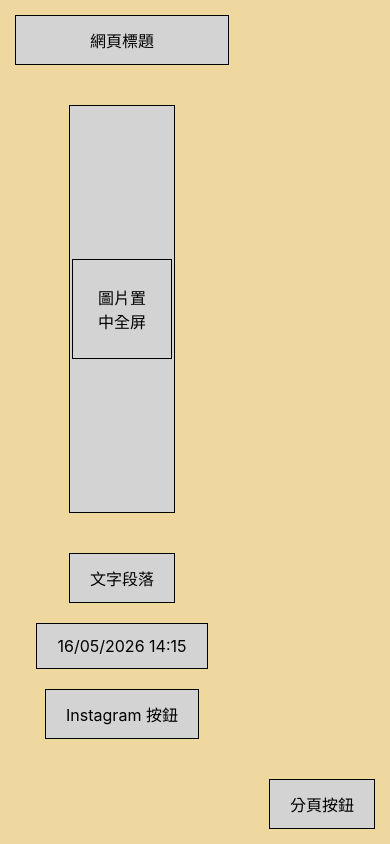
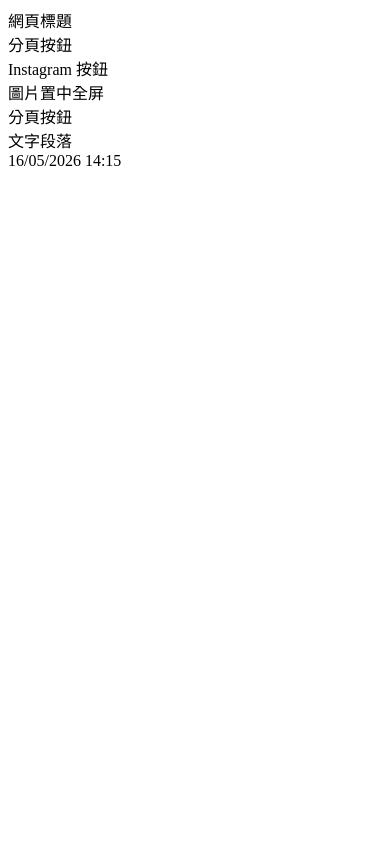
Before and after one commit to zoitsui-design/zoitsui-design.com, a plain HTML site: page index.html in a window 390 px wide. Drawn offline with Linux system fonts and the light colour scheme.

Commit message:
Update index.html

```diff
--- a/index.html
+++ b/index.html
@@ -4,102 +4,7 @@
     <meta charset="UTF-8">
     <meta name="viewport" content="width=device-width, initial-scale=1.0">
     <title>zoitsui-design.com</title>
-    <style>
-        * {
-            margin: 0;
-            padding: 0;
-            box-sizing: border-box;
-        }
 
-        body {
-            /* 背景色还原你的设计稿 */
-            background-color: #EED8A0;
-            font-family: -apple-system, BlinkMacSystemFont, sans-serif;
-            min-height: 100vh;
-            display: grid;
-            grid-template-areas:
-                "title . instagram"
-                ". center ."
-                "pagination text time";
-            grid-template-columns: 1fr 1fr 1fr;
-            grid-template-rows: auto 1fr auto;
-            padding: 20px;
-            gap: 20px;
-        }
-
-        /* 通用按钮/模块样式 */
-        .box {
-            background-color: #D3D3D3;
-            border: 1px solid #000;
-            padding: 12px 20px;
-            display: flex;
-            align-items: center;
-            justify-content: center;
-            text-align: center;
-        }
-
-        /* 各个模块定位 */
-        .page-title {
-            grid-area: title;
-        }
-
-        .pagination-top {
-            grid-area: center;
-            justify-self: center;
-        }
-
-        .instagram-btn {
-            grid-area: instagram;
-            justify-self: end;
-        }
-
-        .center-image {
-            grid-area: center;
-            align-self: center;
-            justify-self: center;
-            width: 100px;
-            height: 100px;
-        }
-
-        .pagination-bottom {
-            grid-area: pagination;
-            align-self: end;
-        }
-
-        .text-block {
-            grid-area: text;
-            align-self: end;
-            justify-self: center;
-        }
-
-        .hongkong-time {
-            grid-area: time;
-            align-self: end;
-            justify-self: end;
-        }
-
-        /* 响应式适配：手机端自动调整布局 */
-        @media (max-width: 768px) {
-            body {
-                grid-template-areas:
-                    "title"
-                    "pagination-top"
-                    "center"
-                    "pagination-bottom"
-                    "text"
-                    "time"
-                    "instagram";
-                grid-template-columns: 1fr;
-                grid-template-rows: auto auto 1fr auto auto auto auto;
-                padding: 15px;
-            }
-
-            .instagram-btn,
-            .hongkong-time {
-                justify-self: center;
-            }
-        }
-    </style>
 </head>
 <body>
     <div class="box page-title">網頁標題</div>
```
